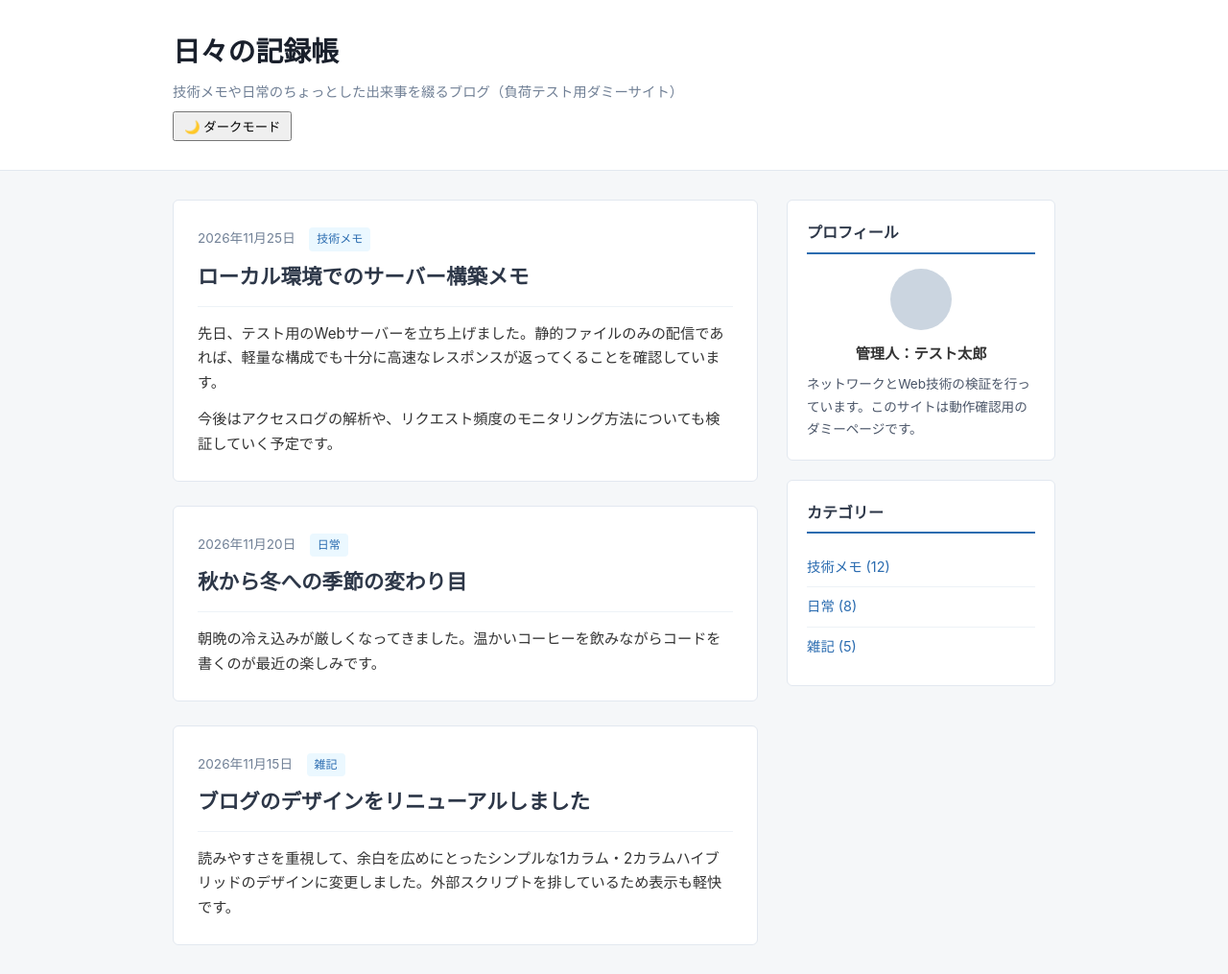
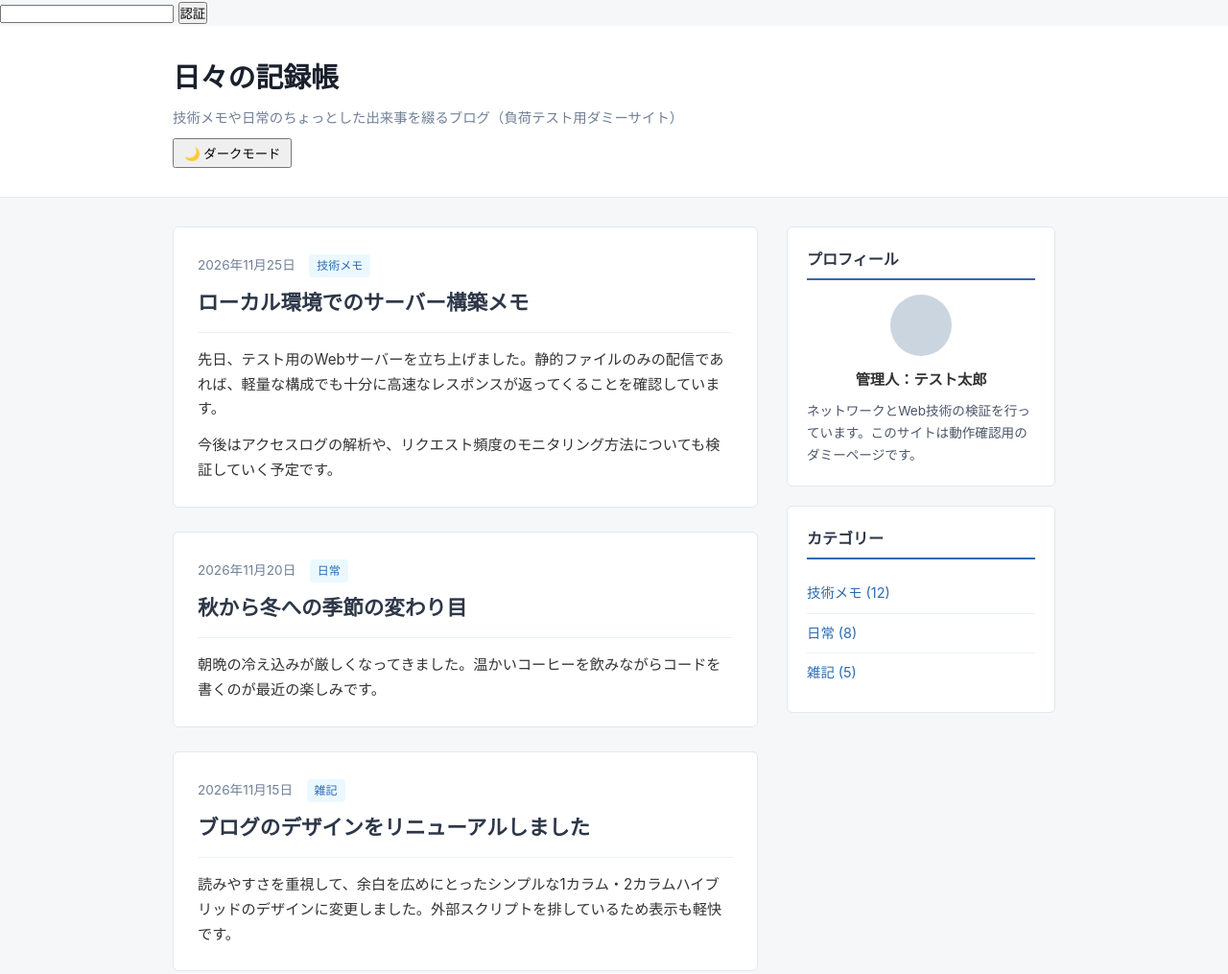
Before and after one commit to yukkuto-code/aooni, a plain HTML site: page index.html in a window 1280 px wide. Shown: the top 1015 px of the page at 96% size. Drawn offline with Linux system fonts and the light colour scheme.

Commit message:
Implement password check functionality in index.html
Added a password check function and input for authentication.

```diff
--- a/index.html
+++ b/index.html
@@ -7,6 +7,16 @@
   <link rel="stylesheet" href="style.css">
 </head>
 <body>
+<script type="text/javascript">
+  function checkPassWorrd() {
+    if ( document.getElementById("pass").value == "1223" ) {  // ここのvalueにパスワードの値を入れる
+      location.href="go/go.html";  // URLは任意でOK
+    }
+  }
+</script>
+<input type="password" id="pass">
+<input type="button" onclick='checkPassWorrd()' value="認証">
+
 
   <script src="do.js"></script>
   <header class="site-header">
```
